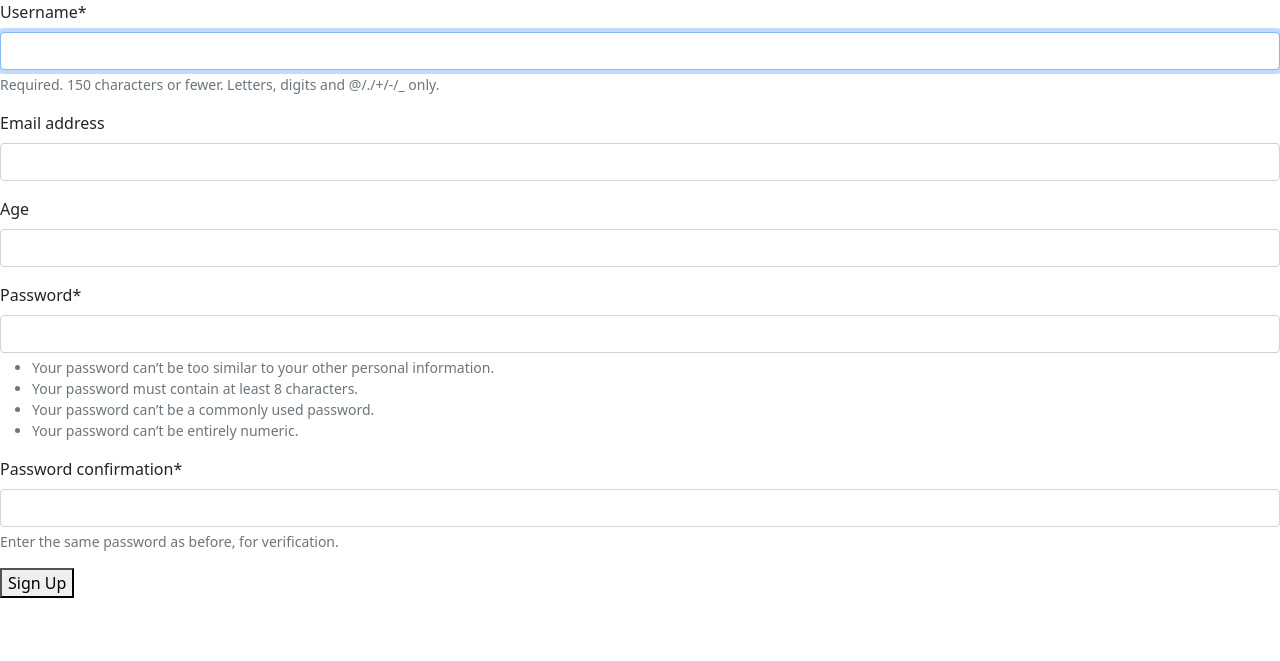
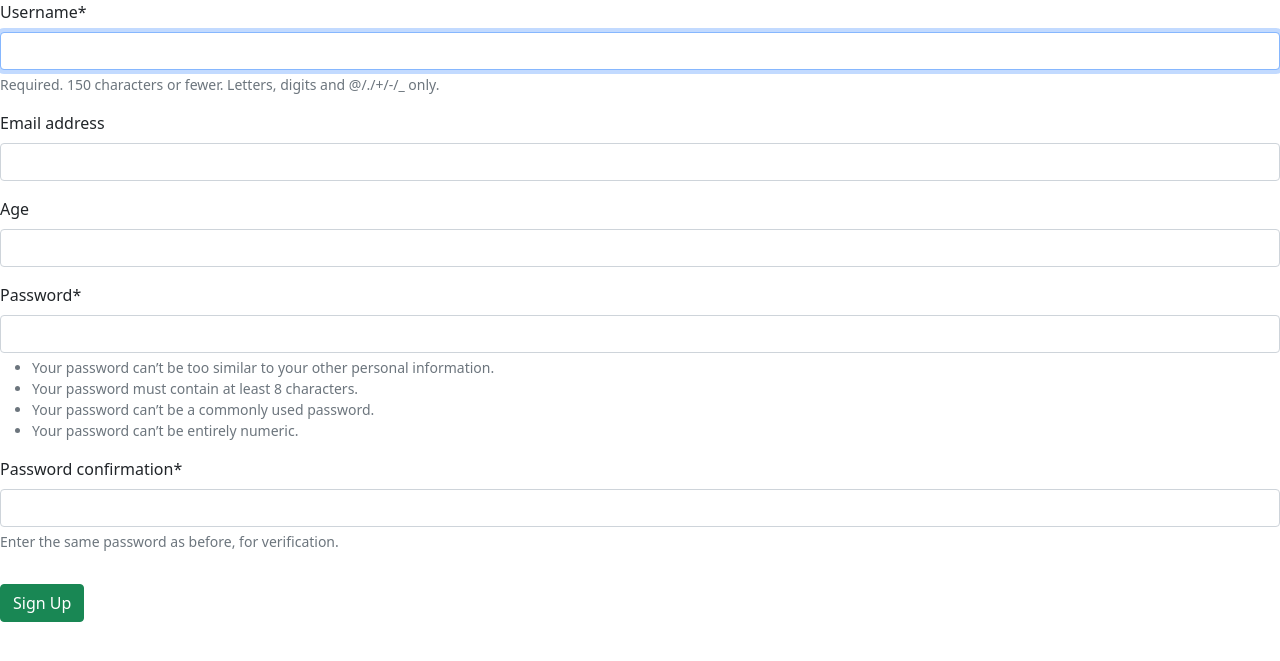
Before and after one commit to radman1007/Django-Book-Store, a Django app: page /accounts/signup/ in a window 1280 px wide. Shown: the top 661 px of the page. Run offline with Django 4.2, Linux system fonts and the light colour scheme; some libraries are stand-ins or nearby versions.

Commit message:
change color btn for sign up

```diff
--- a/templates/registration/signup.html
+++ b/templates/registration/signup.html
@@ -5,6 +5,6 @@
     <form action="" method="post">
         {% csrf_token %}
         {{ form|crispy }}
-        <button type="sunmit">Sign Up</button>
+        <button class="btn btn-success mt-3" type="sunmit">Sign Up</button>
     </form>
 {% endblock content %}
```
